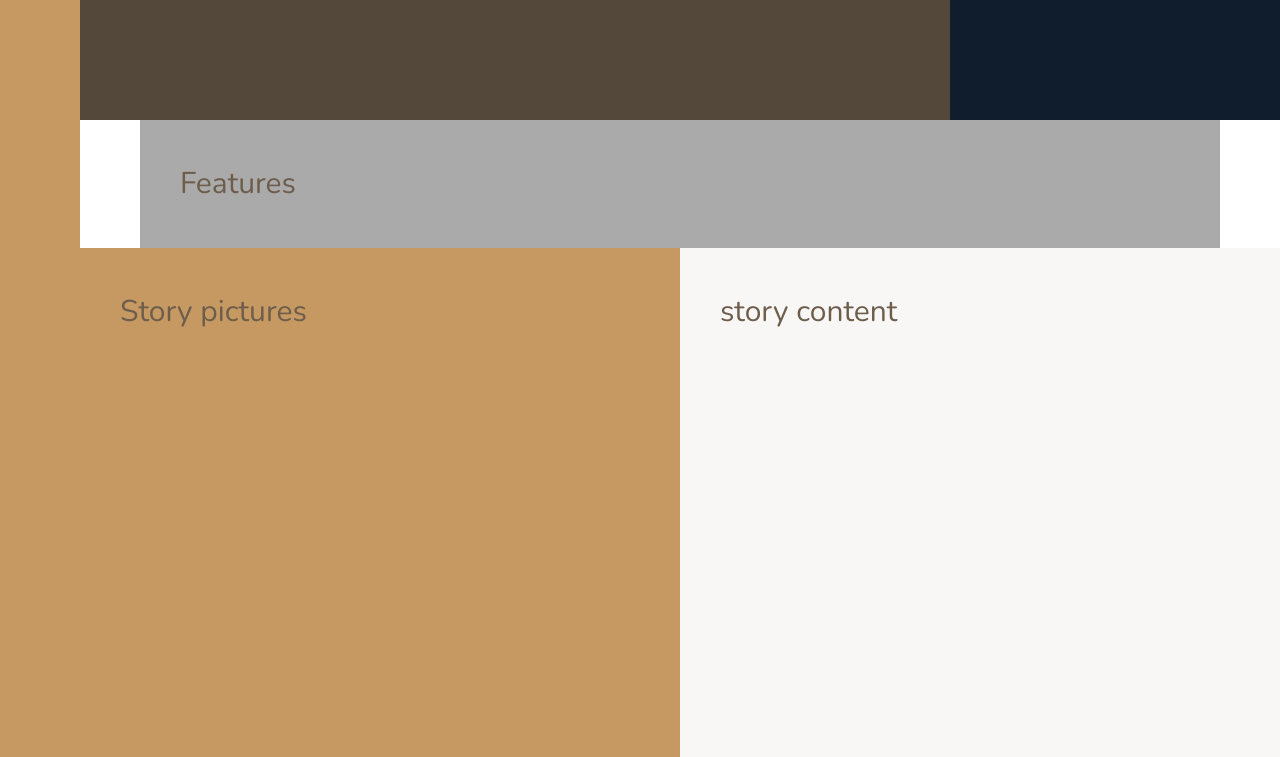
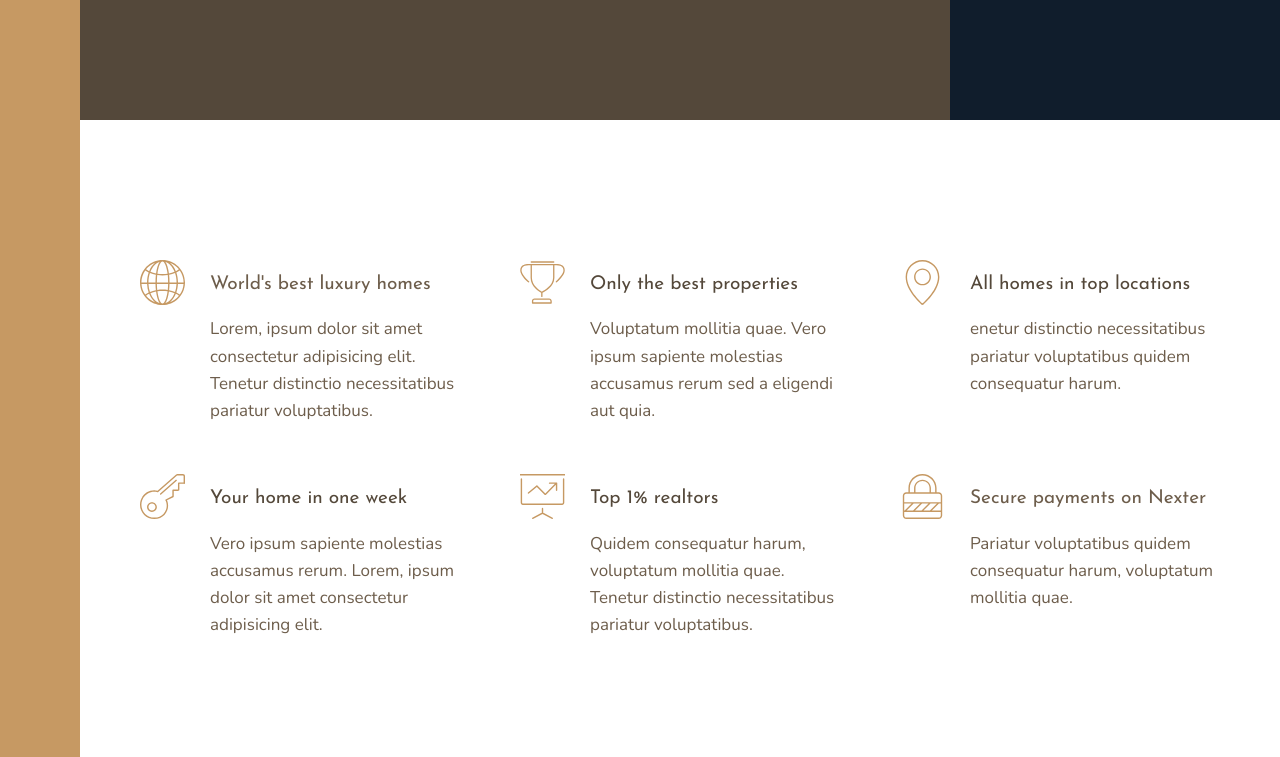
Before and after one commit to TajibSmajlovic/advanced-css-and-sass, a website: page 03_nexter/index.html in a window 1280 px wide. Shown: the part 520-1277 px from the top of the page. Drawn offline with nearby package versions, Linux system fonts and the light colour scheme.

Commit message:
adds features-section

```diff
--- a/03_nexter/index.html
+++ b/03_nexter/index.html
@@ -25,7 +25,60 @@
     </div>
 
     <section class="features">
-        Features
+        <div class="feature">
+            <svg class="feature__icon">
+                <use xlink:href="img/sprite.svg#icon-global"></use>
+            </svg>
+            <h4 class="heading-4">World's best luxury homes</h4>
+            <p class="feature__text">
+                Lorem, ipsum dolor sit amet consectetur adipisicing elit. Tenetur distinctio necessitatibus pariatur voluptatibus.
+            </p>
+        </div>
+        <div class="feature">
+            <svg class="feature__icon">
+                <use xlink:href="img/sprite.svg#icon-trophy"></use>
+            </svg>
+            <h4 class="heading-4 heading-4--dark">Only the best properties</h4>
+            <p class="feature__text">
+                Voluptatum mollitia quae. Vero ipsum sapiente molestias accusamus rerum sed a eligendi aut quia.
+            </p>
+        </div>
+        <div class="feature">
+            <svg class="feature__icon">
+                <use xlink:href="img/sprite.svg#icon-map-pin"></use>
+            </svg>
+            <h4 class="heading-4 heading-4--dark">All homes in top locations</h4>
+            <p class="feature__text">
+                enetur distinctio necessitatibus pariatur voluptatibus quidem consequatur harum.
+            </p>
+        </div>
+        <div class="feature">
+            <svg class="feature__icon">
+                <use xlink:href="img/sprite.svg#icon-key"></use>
+            </svg>
+            <h4 class="heading-4 heading-4--dark">Your home in one week</h4>
+            <p class="feature__text">
+                Vero ipsum sapiente molestias accusamus rerum. Lorem, ipsum dolor sit amet consectetur adipisicing elit.
+            </p>
+        </div>
+        <div class="feature">
+            <svg class="feature__icon">
+                <use xlink:href="img/sprite.svg#icon-presentation"></use>
+            </svg>
+            <h4 class="heading-4 heading-4--dark">Top 1% realtors</h4>
+            <p class="feature__text">
+                Quidem consequatur harum, voluptatum mollitia quae. Tenetur distinctio necessitatibus pariatur voluptatibus.
+            </p>
+        </div>
+        <div class="feature">
+            <svg class="feature__icon">
+                <use xlink:href="img/sprite.svg#icon-lock"></use>
+            </svg>
+            <h4 class="heading-4">Secure payments on Nexter</h4>
+            <p class="feature__text">
+                Pariatur voluptatibus quidem consequatur harum, voluptatum mollitia quae.
+            </p>
+        </div>
     </section>
 
     <div class="story__pictures">
--- a/03_nexter/sass/_base.scss
+++ b/03_nexter/sass/_base.scss
@@ -36,9 +36,4 @@ body {
   display: grid;
   grid-template-rows: 80vh min-content 40vw repeat(3, min-content);
   grid-template-columns: [sidebar-start] 8rem [sidebar-end full-start] minmax(6rem, 1fr) [center-start] repeat(8, [col-start] minmax(min-content, 14rem) [col-end]) [center-end] minmax(6rem, 1fr) [full-end];
-
-  & > * {
-    padding: 4rem;
-    font-size: 3rem;
-  }
 }
--- a/03_nexter/sass/_features.scss
+++ b/03_nexter/sass/_features.scss
@@ -1,4 +1,31 @@
 .features {
-  background-color: $color-grey-light-2;
   grid-column: center-start / center-end;
+
+  margin: 15rem 0;
+
+  display: grid;
+  //grid-template-columns: repeat(3, 1fr);
+  grid-template-columns: repeat(auto-fit, minmax(25rem, 1fr));
+  grid-gap: 6rem;
+
+  align-items: start;
 }
+
+.feature {
+  display: grid;
+  grid-template-columns: min-content 1fr;
+  grid-row-gap: 1.5rem;
+  grid-column-gap: 2.5rem;
+
+  &__icon {
+    fill: $color-primary;
+    width: 4.5rem;
+    height: 4.5rem;
+    grid-row: 1 / span 2;
+    transform: translateY(-1rem);
+  }
+
+  &__text {
+    font-size: 1.7rem;
+  }
+}
--- a/03_nexter/sass/_typography.scss
+++ b/03_nexter/sass/_typography.scss
@@ -0,0 +1,21 @@
+%heading {
+  font-family: $font-display;
+  font-weight: 400;
+}
+
+.heading-1 {
+  @extend %heading;
+}
+.heading-2 {
+  @extend %heading;
+}
+.heading-3 {
+  @extend %heading;
+}
+.heading-4 {
+  @extend %heading;
+  font-size: 1.9rem;
+
+  &--light {color:$color-grey-light-1}
+  &--dark {color:$color-grey-dark-1}
+}
```
Also changed, not shown: 03_nexter/css/style.css.
